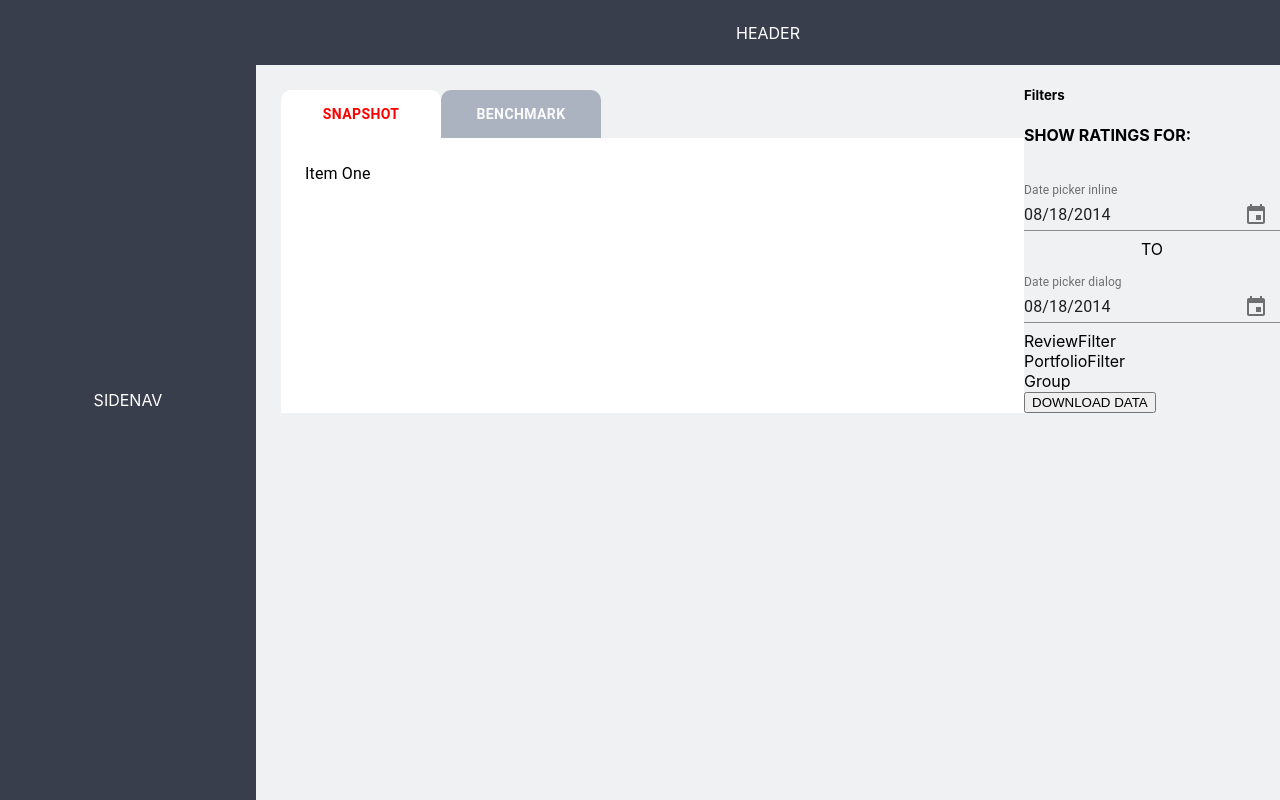
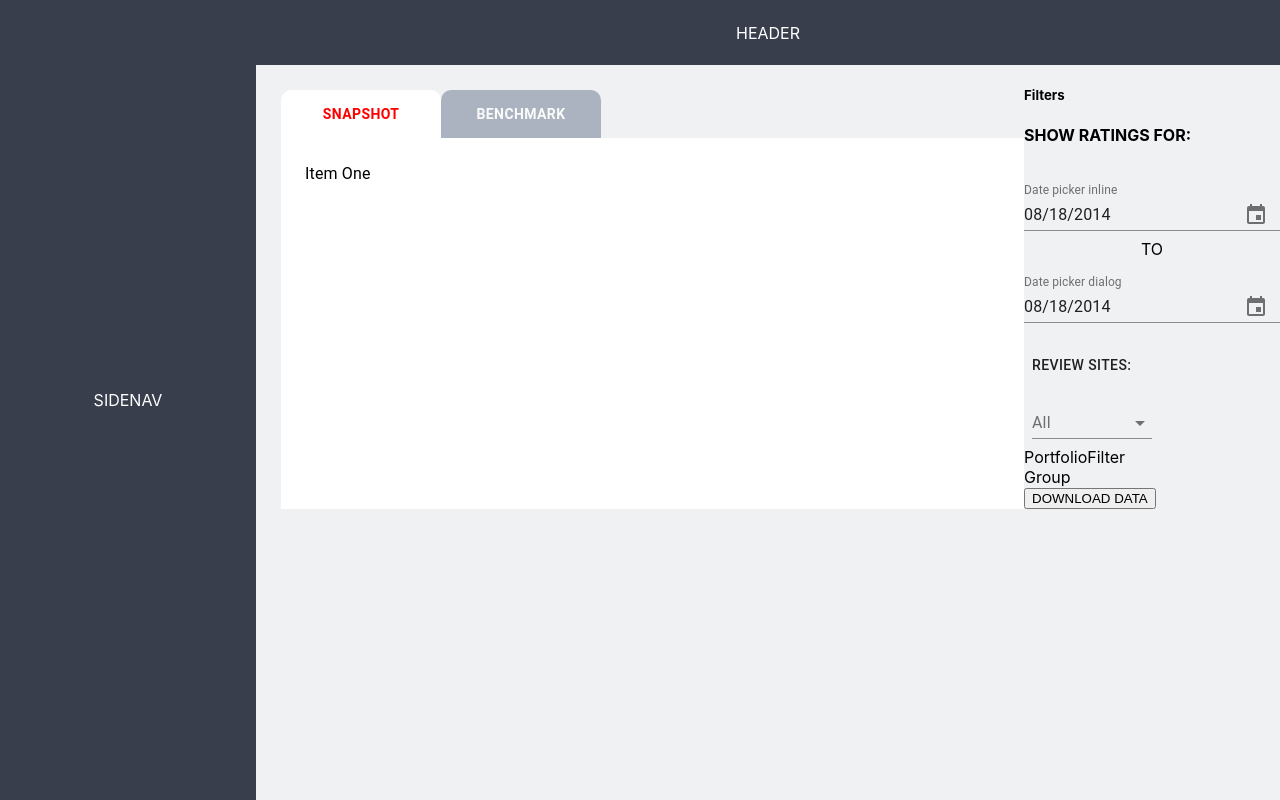
Before and after one commit to tanveerisonline/Ratings-Tracker, a React (Create React App) app: page / in a window 1280 px wide. Built offline with nearby package versions, Linux system fonts and the light colour scheme.

Commit message:
Worked on select button from material ui

```diff
--- a/src/Components/Filters/ReviewFilter.js
+++ b/src/Components/Filters/ReviewFilter.js
@@ -1,7 +1,69 @@
 import React from "react";
+import { makeStyles } from "@material-ui/core/styles";
+import InputLabel from "@material-ui/core/InputLabel";
+import MenuItem from "@material-ui/core/MenuItem";
+import FormControl from "@material-ui/core/FormControl";
+import Select from "@material-ui/core/Select";
+import Button from "@material-ui/core/Button";
 
-const ReviewFilter = () => {
-  return <div>ReviewFilter</div>;
-};
+const useStyles = makeStyles((theme) => ({
+  button: {
+    display: "block",
+    marginTop: theme.spacing(2),
+  },
+  formControl: {
+    margin: theme.spacing(1),
+    minWidth: 120,
+  },
+}));
 
-export default ReviewFilter;
+export default function ReviewFilter() {
+  const classes = useStyles();
+  const [age, setAge] = React.useState("");
+  const [open, setOpen] = React.useState(false);
+
+  const handleChange = (event) => {
+    setAge(event.target.value);
+  };
+
+  const handleClose = () => {
+    setOpen(false);
+  };
+
+  const handleOpen = () => {
+    setOpen(true);
+  };
+
+  return (
+    <div>
+      <Button className={classes.button} onClick={handleOpen}>
+        REVIEW SITES:
+      </Button>
+      <FormControl className={classes.formControl}>
+        <InputLabel id="demo-controlled-open-select-label">All</InputLabel>
+        <Select
+          labelId="demo-controlled-open-select-label"
+          id="demo-controlled-open-select"
+          open={open}
+          onClose={handleClose}
+          onOpen={handleOpen}
+          value={age}
+          onChange={handleChange}
+        >
+          {/* <MenuItem value="">
+            <em>None</em>
+          </MenuItem> */}
+          <MenuItem value={1}>Apartments</MenuItem>
+          <MenuItem value={2}>Apartment Guide</MenuItem>
+          <MenuItem value={3}>ApartmentRatings</MenuItem>
+          <MenuItem value={4}>Facebook</MenuItem>
+          <MenuItem value={5}>Google</MenuItem>
+          <MenuItem value={6}>Modern Message</MenuItem>
+          <MenuItem value={7}>Rent</MenuItem>
+          <MenuItem value={8}>Yellow Pages</MenuItem>
+          <MenuItem value={9}>Yelp</MenuItem>
+        </Select>
+      </FormControl>
+    </div>
+  );
+}
```
